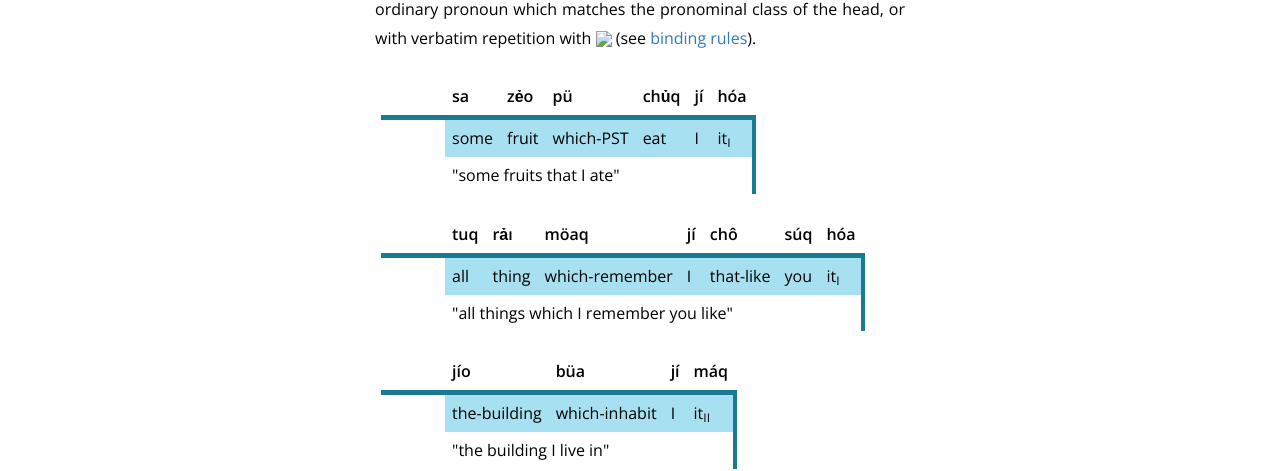
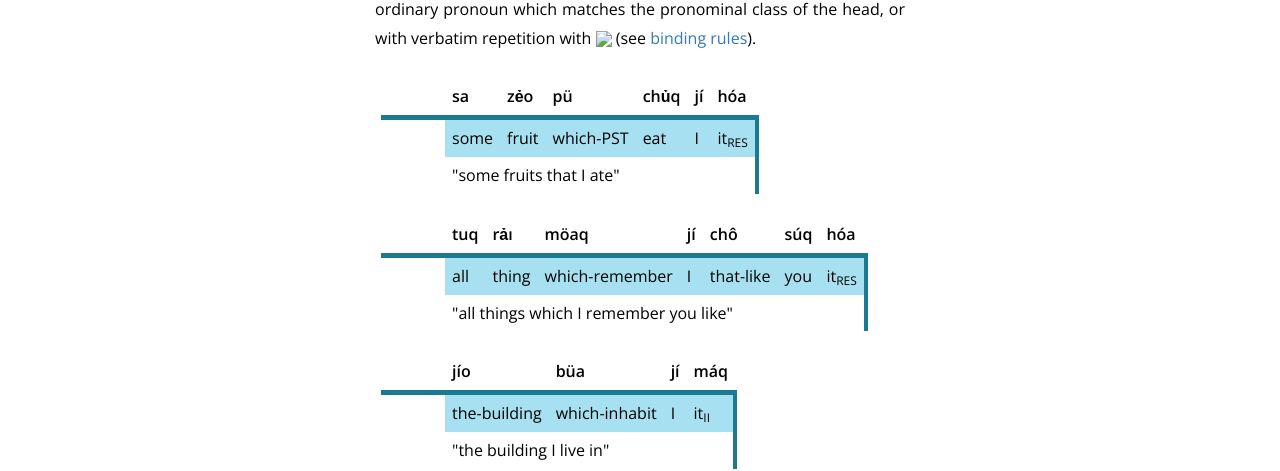
Before and after one commit to toaq/toaq.github.io, a Jekyll site: the page built from refgram/15/index.html, in a window 1280 px wide and 900 px high, scrolled down 4205 px. Shown: the part 126-597 px from the top of the window. Built offline with Jekyll 4.4.1, drawn with Linux system fonts in a browser that asks for light colours; nearby versions of some CDN libraries.

Commit message:
correct subscripts on anaphoric pronouns in glosses

```diff
--- a/refgram/15/index.html
+++ b/refgram/15/index.html
@@ -295,7 +295,7 @@
     </tr>
     <tr>
       <td class="left"></td>
-      <td>some</td><td>fruit</td><td>which-PST</td><td>eat</td><td>I</td><td>it<sub>I</sub></td><td class="right"></td>
+      <td>some</td><td>fruit</td><td>which-PST</td><td>eat</td><td>I</td><td>it<sub>RES</sub></td><td class="right"></td>
     </tr>
     <tr>
       <td class="left"></td>
@@ -312,7 +312,7 @@
     </tr>
     <tr>
       <td class="left"></td>
-      <td>all</td><td>thing</td><td>which-remember</td><td>I</td><td>that-like</td><td>you</td><td>it<sub>I</sub></td><td class="right"></td>
+      <td>all</td><td>thing</td><td>which-remember</td><td>I</td><td>that-like</td><td>you</td><td>it<sub>RES</sub></td><td class="right"></td>
     </tr>
     <tr>
       <td class="left"></td>
--- a/refgram/16/index.html
+++ b/refgram/16/index.html
@@ -214,7 +214,7 @@
     </tr>
     <tr>
       <td class="left"></td>
-      <td>not</td><td>know</td><td>the-beautiful</td><td>that-like</td><td>I</td><td>it<sub>II</sub></td><td class="right"></td>
+      <td>not</td><td>know</td><td>the-beautiful</td><td>that-like</td><td>I</td><td>it<sub>IV</sub></td><td class="right"></td>
     </tr>
     <tr>
       <td class="left"></td>
@@ -231,7 +231,7 @@
     </tr>
     <tr>
       <td class="left"></td>
-      <td>whether</td><td>at</td><td>the-place</td><td>the-Europe</td><td>TOP</td><td>not</td><td>remember</td><td>I</td><td>it<sub>II</sub></td><td class="right"></td>
+      <td>whether</td><td>at</td><td>the-place</td><td>the-Europe</td><td>TOP</td><td>not</td><td>remember</td><td>I</td><td>it<sub>V</sub></td><td class="right"></td>
     </tr>
     <tr>
       <td class="left"></td>
--- a/refgram/21/index.html
+++ b/refgram/21/index.html
@@ -25,7 +25,7 @@
     </tr>
     <tr>
       <td class="left"></td>
-      <td>the-book</td><td>TOP</td><td>not</td><td>like</td><td>I</td><td>it<sub>III</sub></td><td class="right"></td>
+      <td>the-book</td><td>TOP</td><td>not</td><td>like</td><td>I</td><td>it<sub>II</sub></td><td class="right"></td>
     </tr>
     <tr>
       <td class="left"></td>
--- a/refgram/23/index.html
+++ b/refgram/23/index.html
@@ -30,7 +30,7 @@
     </tr>
     <tr>
       <td class="left"></td>
-      <td>want</td><td>the-named</td><td>Rebecca</td><td><sub>ju</sub></td><td>C<sub>[+int]</sub></td><td>know</td><td>you</td><td>it<sub>II</sub></td><td>INT</td><td>that-rain</td><td class="right"></td>
+      <td>want</td><td>the-named</td><td>Rebecca</td><td><sub>ju</sub></td><td>C<sub>[+int]</sub></td><td>know</td><td>you</td><td>it<sub>IV</sub></td><td>INT</td><td>that-rain</td><td class="right"></td>
     </tr>
     <tr>
       <td class="left"></td>
```
